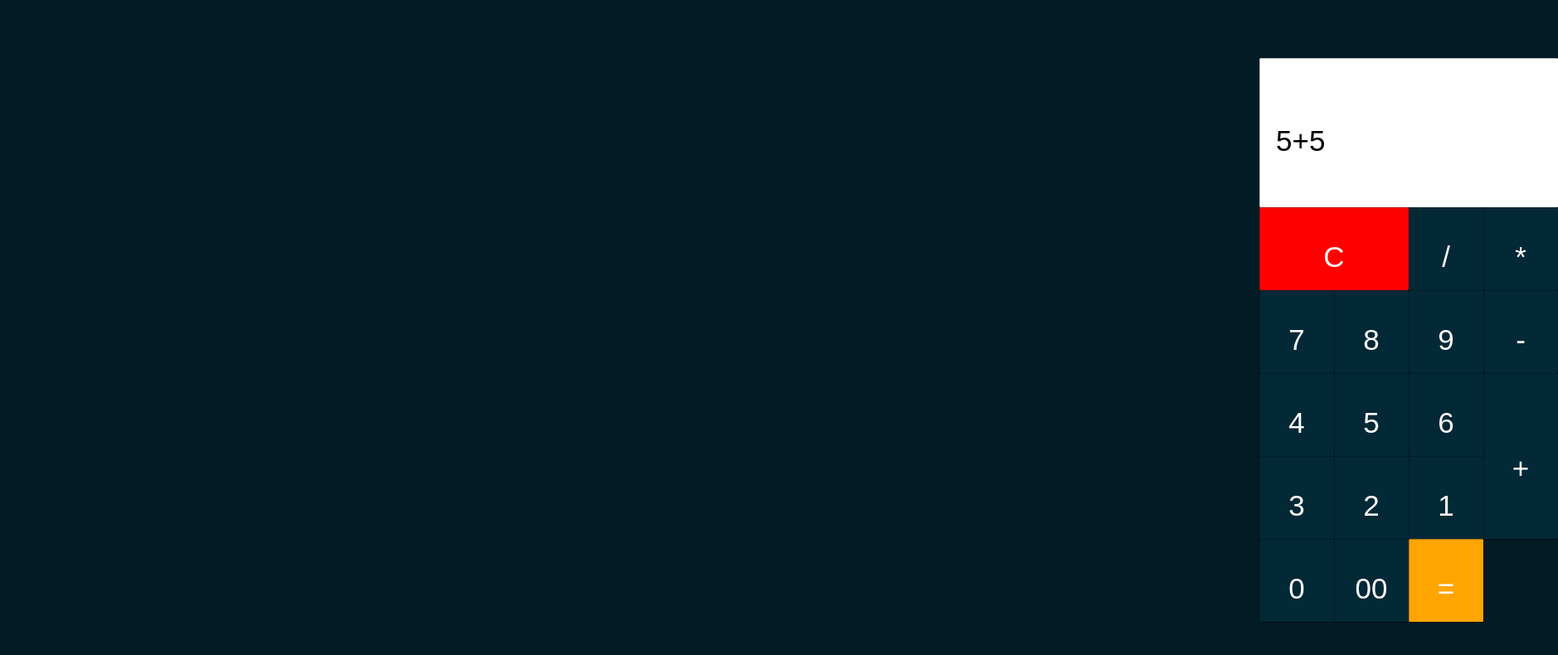
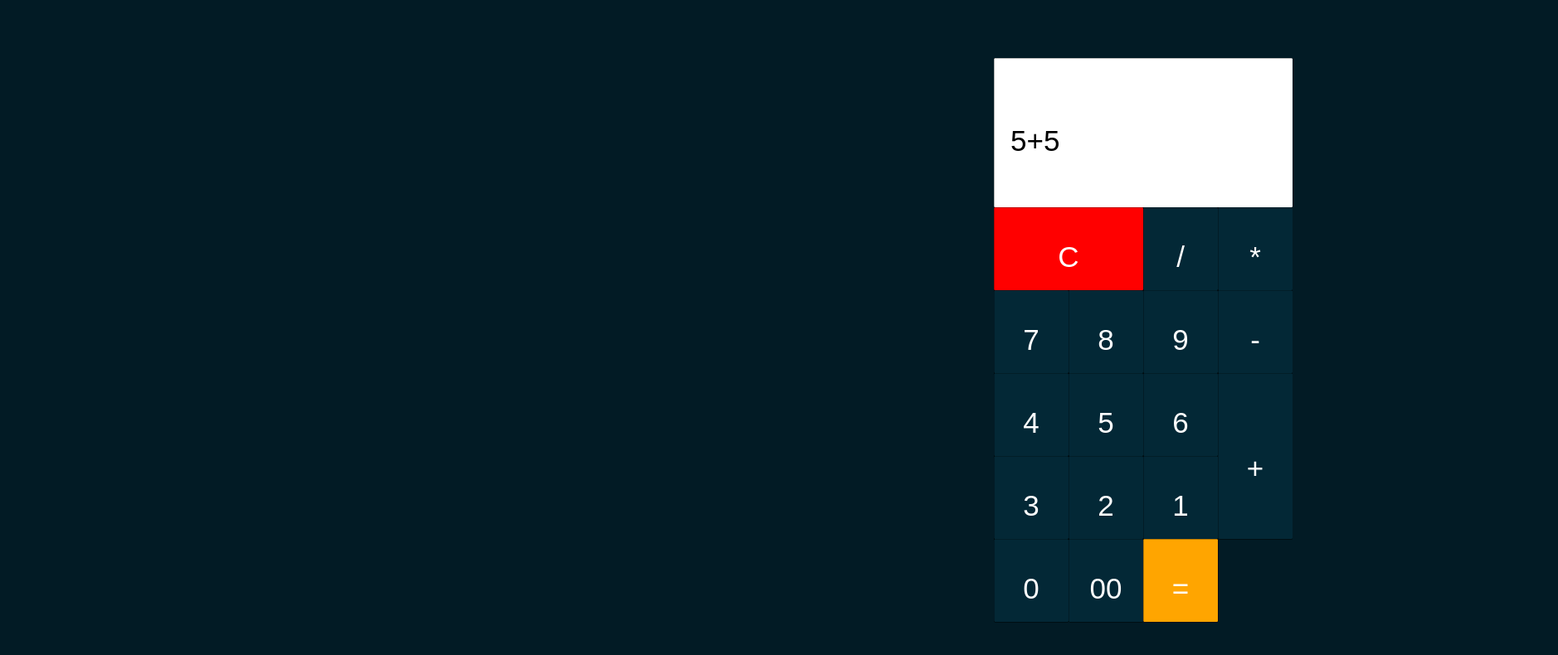
Before and after one commit to danielopus1/Calculator-grid, a plain HTML site: page index.html in a window 1280 px wide. Shown: the whole page at 83% size, 1878 px wide, since content can reach past the window. Drawn offline with Linux system fonts and the light colour scheme.

Commit message:
first commit

```diff
--- a/style.css
+++ b/style.css
@@ -9,7 +9,7 @@ body {
     font-family: sans-serif;
     font-weight: lighter;
     font-size: 35px;
-    padding-left: 90rem;
+    padding-left: 70rem;
     margin-top: 10rem;
     margin: 70px;
     width: 15rem;
```
